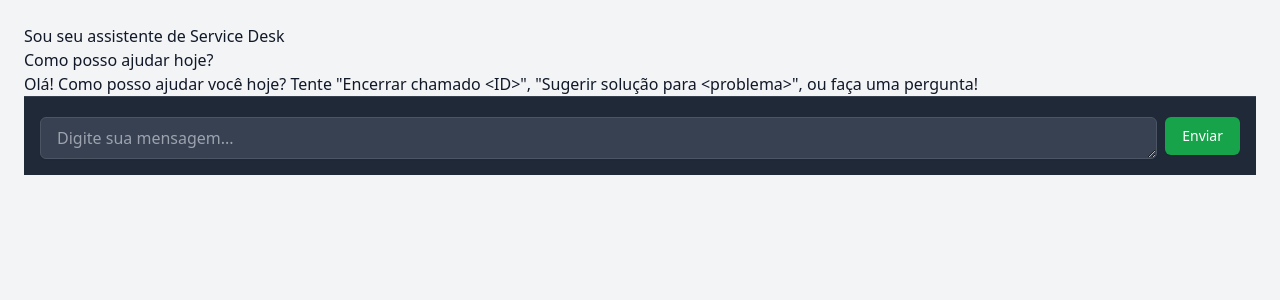
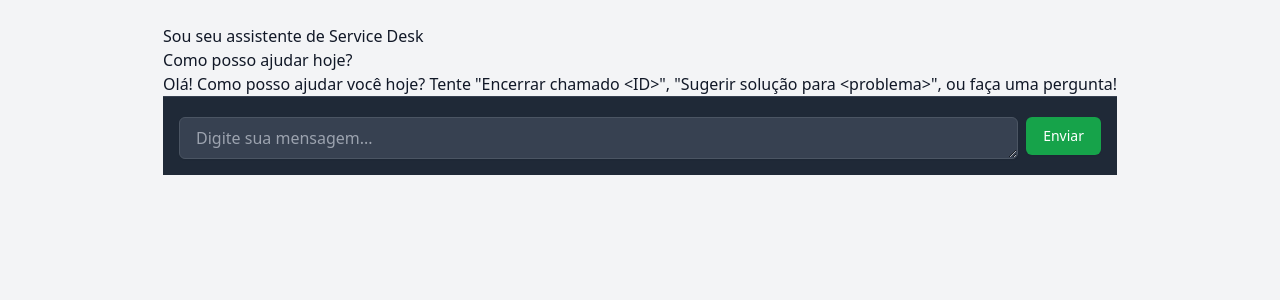
Before and after one commit to AlexandreCalmonJr/service_desk_chat_moderno, a Flask app: page / in a window 1280 px wide. Shown: the part 64-364 px from the top of the page. Run offline with Flask 3, Linux system fonts and the light colour scheme; the visitor is signed in with stand-in values (Sample User, id 1); some libraries are stand-ins or nearby versions.

Commit message:
ajuste layout chat

```diff
--- a/templates/index.html
+++ b/templates/index.html
@@ -3,5 +3,8 @@
 {% block title %}Assistente de Service Desk - Chat{% endblock %}
 
 {% block content %}
-    {% include 'chat.html' %}
+    {# Este container usa Tailwind para restaurar o alinhamento centralizado que você preferia #}
+    <div class="flex flex-1 items-center justify-center w-full">
+        {% include 'chat.html' %}
+    </div>
 {% endblock %}
```
